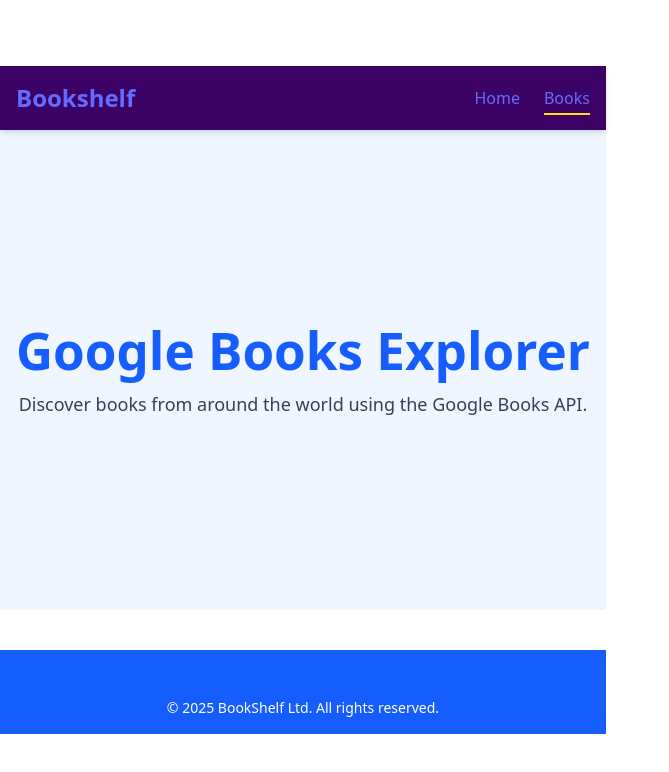
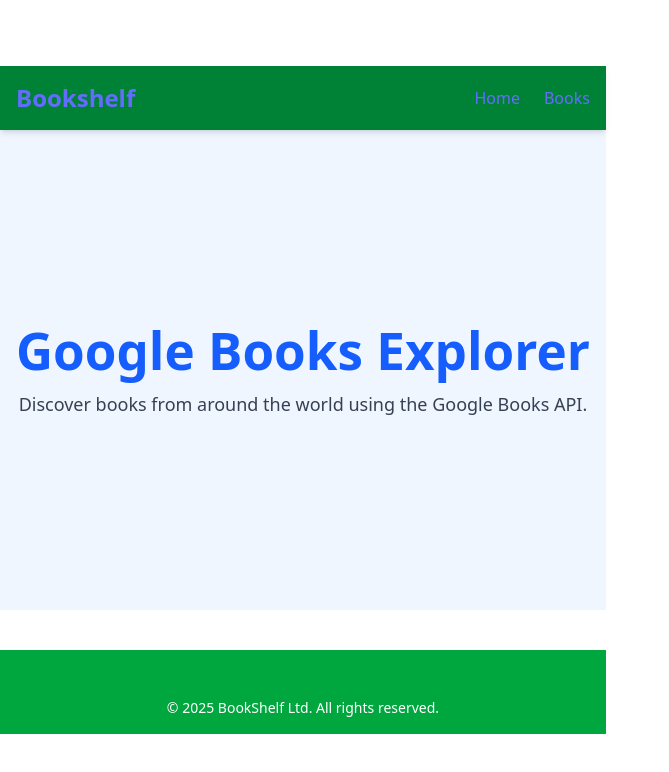
Before and after one commit to alvinp540/React-Book-List, a React (Vite) app: page / in a window 1280 px wide. Shown: the top 772 px of the page, without its empty margins (0-669 px from the left). Built offline with nearby package versions, Linux system fonts and the light colour scheme.

Commit message:
navbar styling

```diff
--- a/src/components/Footer.jsx
+++ b/src/components/Footer.jsx
@@ -2,7 +2,7 @@
 
 function Footer() {
   return (
-    <footer className="bg-blue-600 text-white text-center py-4 mt-10">
+    <footer className="bg-green-600 text-white text-center py-4 mt-10">
         <div className="text-center text-sm mt-8">
               &copy; 2025 BookShelf  Ltd. All rights reserved.
             </div>
--- a/src/components/Home.jsx
+++ b/src/components/Home.jsx
@@ -5,7 +5,7 @@
 function Home() {
   return (
   <>
-  <Navbar/>
+    <Navbar/>
    <div className="flex flex-col items-center justify-center h-[60vh] bg-blue-50 text-center px-4">
       <h1 className="text-4xl font-bold text-blue-600 mb-3">
      Google Books Explorer
@@ -14,7 +14,7 @@
         Discover books from around the world using the Google Books API.
       </p>
     </div>
-<Footer/>
+    <Footer/>
   </>
   );
 }
--- a/src/components/Navbar.jsx
+++ b/src/components/Navbar.jsx
@@ -5,25 +5,25 @@
     return(
 
 
-            <nav className="bg-purple-950 bg-opacity-70 shadow-md backdrop-blur-md sticky top-0 z-50">
+            <nav className="bg-green-700 bg-opacity-70 shadow-md backdrop-blur-md sticky top-0 z-50">
               <div className="max-w-screen-xl mx-auto flex items-center justify-between p-4">
-                {/* Logo */}
+
                 <Link
                   to="/"
-                  className="flex items-center space-x-2 text-white hover:text-yellow-300 transition">
+                  className=" text-gray-200 hover:text-yellow-700 ">
                         <span className="text-2xl font-semibold">Bookshelf</span>
                 </Link>
 
                 <ul className="flex space-x-6 text-white font-medium">
                   <li>
-                    <Link to="/" className="hover:text-yellow-300">
+                    <Link to="/" className="hover:text-yellow-700 text-white">
                       Home
                     </Link>
                   </li>
                   <li>
                     <Link
                       to="/books"
-                      className="hover:text-yellow-300 border-b-2 border-yellow-300 pb-1"
+                      className="hover:text-yellow-700 text-white "
                     >
                       Books
                     </Link>
```
